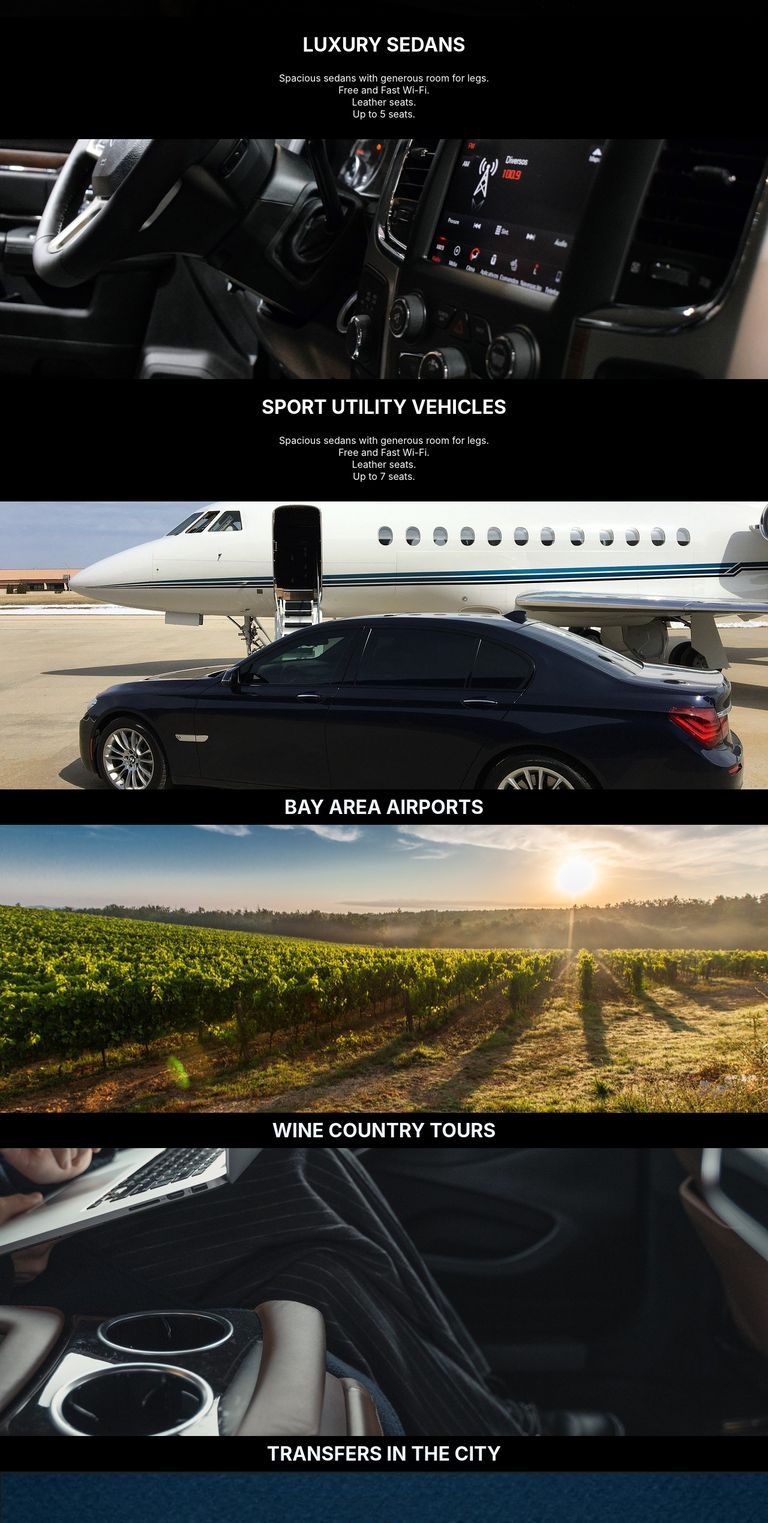
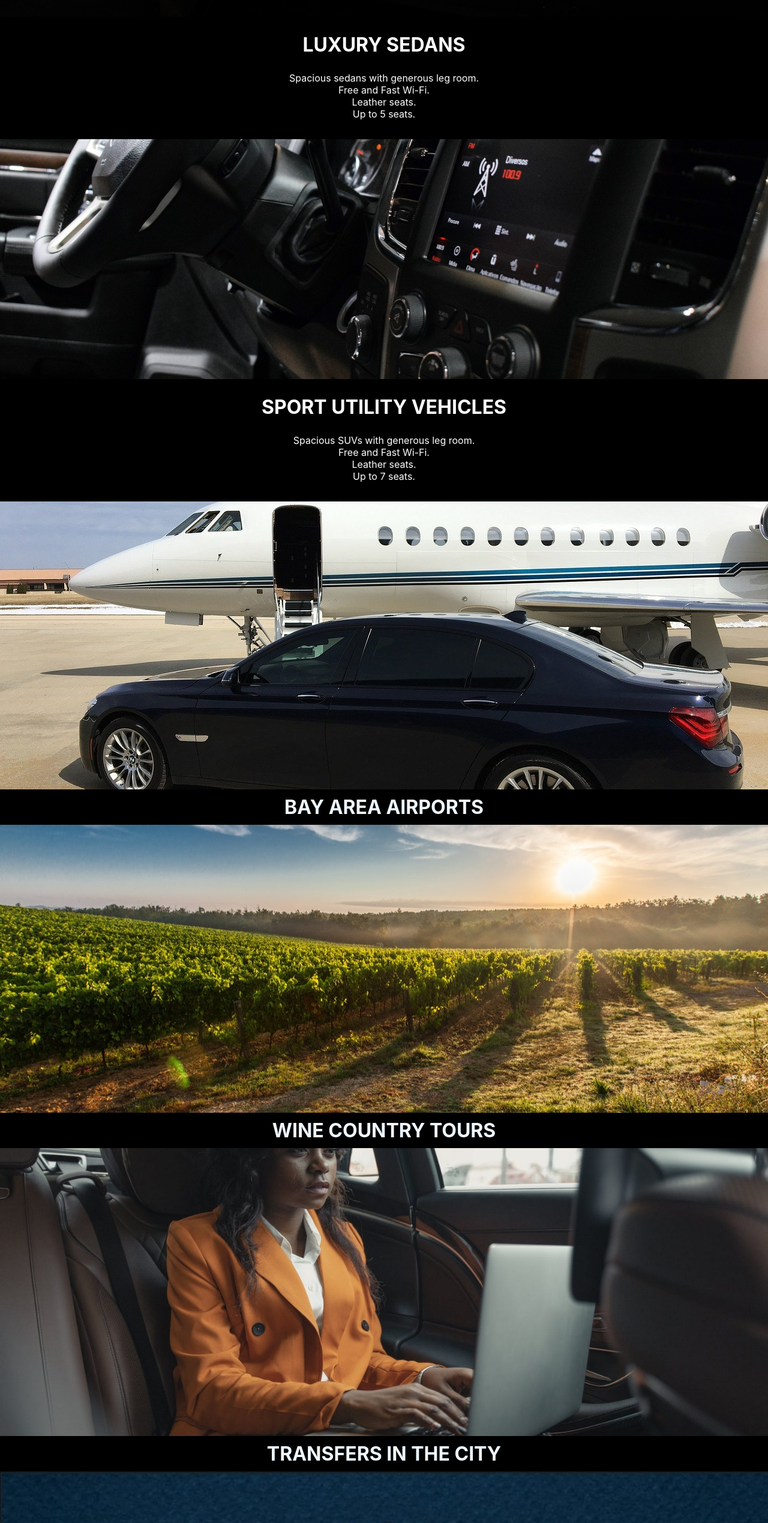
Before and after one commit to ericDevSantana/nextjs-dbcs, a Next.js app: page / in a window 1280 px wide. Shown: the part 1802-4341 px from the top of the page at 60% size. Built offline with nearby package versions, Linux system fonts and the light colour scheme.

Commit message:
minor corrections

```diff
--- a/pages/index.js
+++ b/pages/index.js
@@ -65,7 +65,7 @@ export default function Home() {
             <div className={styles["vehicle-item-a"]}></div>
             <div className={styles["vehicle-a-description"]}>
               <h1>LUXURY SEDANS</h1>
-              <p>Spacious sedans with generous room for legs.</p>
+              <p>Spacious sedans with generous leg room.</p>
               <p>Free and Fast Wi-Fi.</p>
               <p>Leather seats.</p>
               <p>Up to 5 seats.</p>
@@ -74,7 +74,7 @@ export default function Home() {
             <div className={styles["vehicle-item-b"]}></div>
             <div className={styles["vehicle-b-description"]}>
               <h1>SPORT UTILITY VEHICLES</h1>
-              <p>Spacious sedans with generous room for legs.</p>
+              <p>Spacious SUVs with generous leg room.</p>
               <p>Free and Fast Wi-Fi.</p>
               <p>Leather seats.</p>
               <p>Up to 7 seats.</p>
--- a/styles/Home.module.css
+++ b/styles/Home.module.css
@@ -409,7 +409,7 @@
 .service-c {
   width: 34%;
   height: 35rem;
-  background-image: url("../public/pexels-tima-miroshnichenko-5717640.jpg");
+  background-image: url("../public/tranfers.jpeg");
   background-position: center;
   background-repeat: no-repeat;
   background-size: cover;
```
Also changed, not shown: public/tranfers.jpeg (added).
